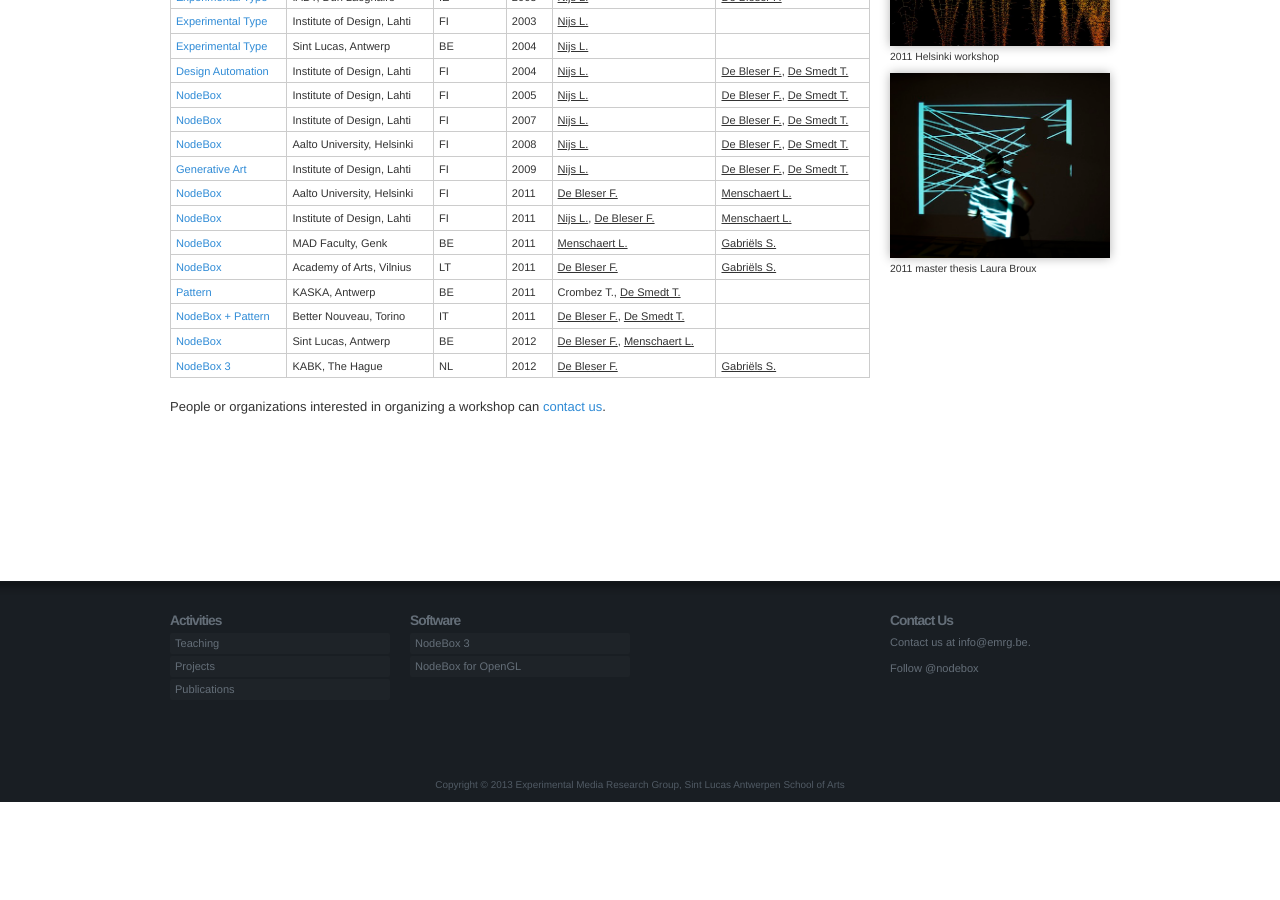
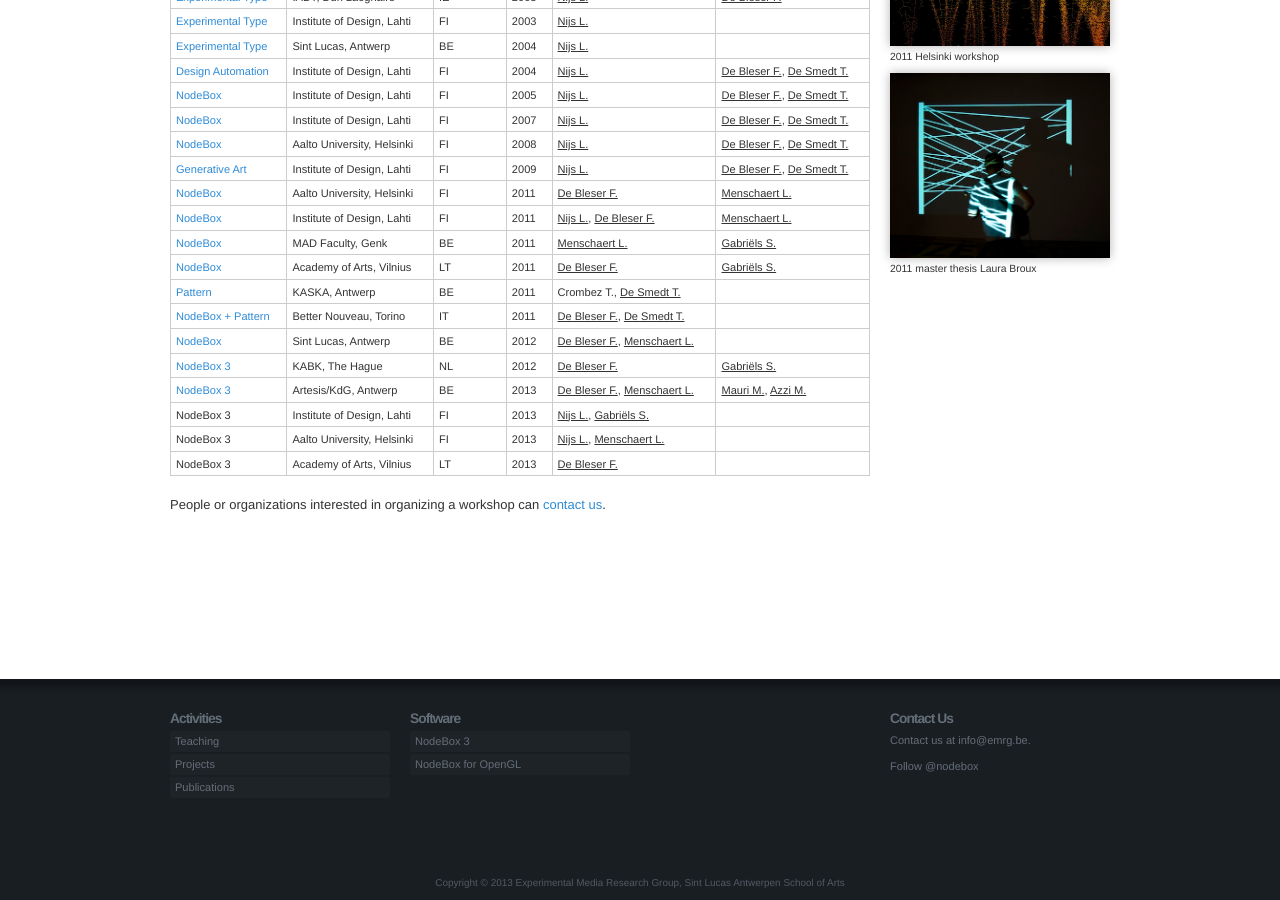
Before and after one commit to nodebox/emrg.be, a Jekyll site: the page built from teaching/index.md, in a window 1280 px wide and 900 px high, scrolled down 760 px. Built offline with Jekyll 4.4.1, drawn with Linux system fonts in a browser that asks for light colours; nearby versions of some CDN libraries; comment, search, counter and statistics services are not loaded; before the commit the page ends 1562 px from its top, so only the background shows below that.

Commit message:
Ad recent and upcoming workshops
Ad Masterclass Antwerp, Lahti, Helsinki, Vilnius

```diff
--- a/teaching/index.md
+++ b/teaching/index.md
@@ -161,6 +161,38 @@ Click a link in the overview below to view related background information:
 		<td data-title="Teachers"><a href="../people/frederik-de-bleser.html" class="author">De Bleser F.</a></td>
 		<td data-title="&nbsp;"><a href="../people/stefan-gabriels.html" class="author">Gabriëls S.</a></td>
 	</tr>
+	<tr>
+		<td data-title="Class"><a href="http://workshops.nodebox.net/2013-antwerp/">NodeBox 3</a></td>
+		<td data-title="Institute">Artesis/KdG, Antwerp</td>
+		<td data-title="Country">BE</td>
+		<td data-title="Year">2013</td>
+		<td data-title="Teachers"><a href="../people/frederik-de-bleser.html" class="author">De Bleser F.</a>, <a href="../people/lieven-menschaert.html" class="author">Menschaert L.</a></td>
+		<td data-title="&nbsp;"> <a href="http://www.densitydesign.org/person/michele-mauri/" class="author">Mauri M.</a>, <a href="http://www.densitydesign.org/person/matteo-azzi/" class="author">Azzi M.</a> </td>
+	</tr>
+	<tr>
+		<td data-title="Class">NodeBox 3</td>
+		<td data-title="Institute">Institute of Design, Lahti</td>
+		<td data-title="Country">FI</td>
+		<td data-title="Year">2013</td>
+		<td data-title="Teachers"><a href="../people/lucas-nijs.html" class="author">Nijs L.</a>, <a href="../people/stefan-gabriels.html" class="author">Gabriëls S.</a></td>
+		<td data-title="&nbsp;"></td>
+	</tr>
+	<tr>
+		<td data-title="Class">NodeBox 3</td>
+		<td data-title="Institute">Aalto University, Helsinki</td>
+		<td data-title="Country">FI</td>
+		<td data-title="Year">2013</td>
+		<td data-title="Teachers"><a href="../people/lucas-nijs.html" class="author">Nijs L.</a>, <a href="../people/lieven-menschaert.html" class="author">Menschaert L.</a></td>
+		<td data-title="&nbsp;"></td>
+	</tr>
+	<tr>
+		<td data-title="Class">NodeBox 3</td>
+		<td data-title="Institute">Academy of Arts, Vilnius</td>
+		<td data-title="Country">LT</td>
+		<td data-title="Year">2013</td>
+		<td data-title="Teachers"><a href="../people/frederik-de-bleser.html" class="author">De Bleser F.</a></td>
+		<td data-title="&nbsp;"></td>
+	</tr>
 </table>
 
 
```
